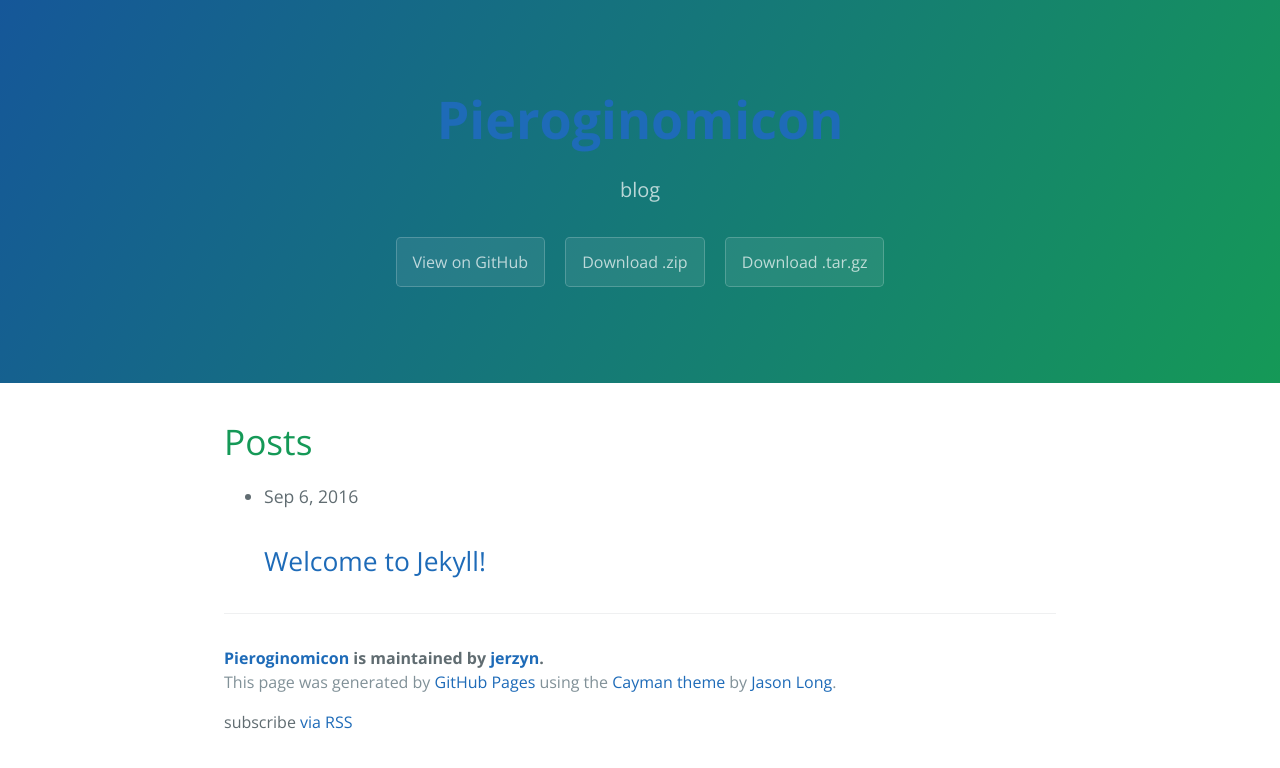
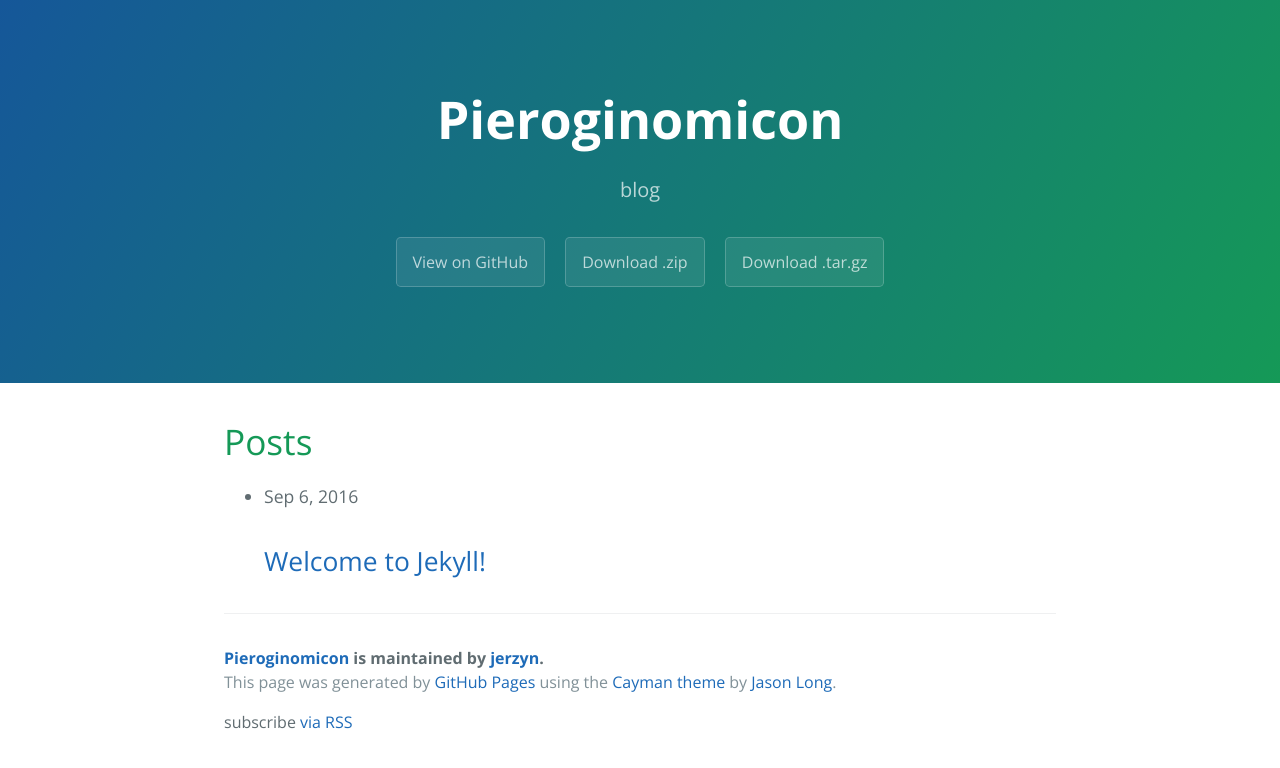
Before and after one commit to jerzyn/pieroginomicon, a Jekyll site: the page built from index.html, in a window 1280 px wide. Shown: the top 768 px of the page. Built offline with Jekyll 4.4.1, drawn with Linux system fonts in a browser that asks for light colours.

Commit message:
Fix link styles for header

```diff
--- a/stylesheets/stylesheet.css
+++ b/stylesheets/stylesheet.css
@@ -107,6 +107,11 @@ a {
 @media screen and (max-width: 42em) {
   .project-tagline {
     font-size: 1rem; } }
+
+.page-header .project-name a, .page-header .project-name a:hover {
+  color: #fff;
+  text-decoration: none;
+}
 
 .main-content :first-child {
   margin-top: 0; }
```
